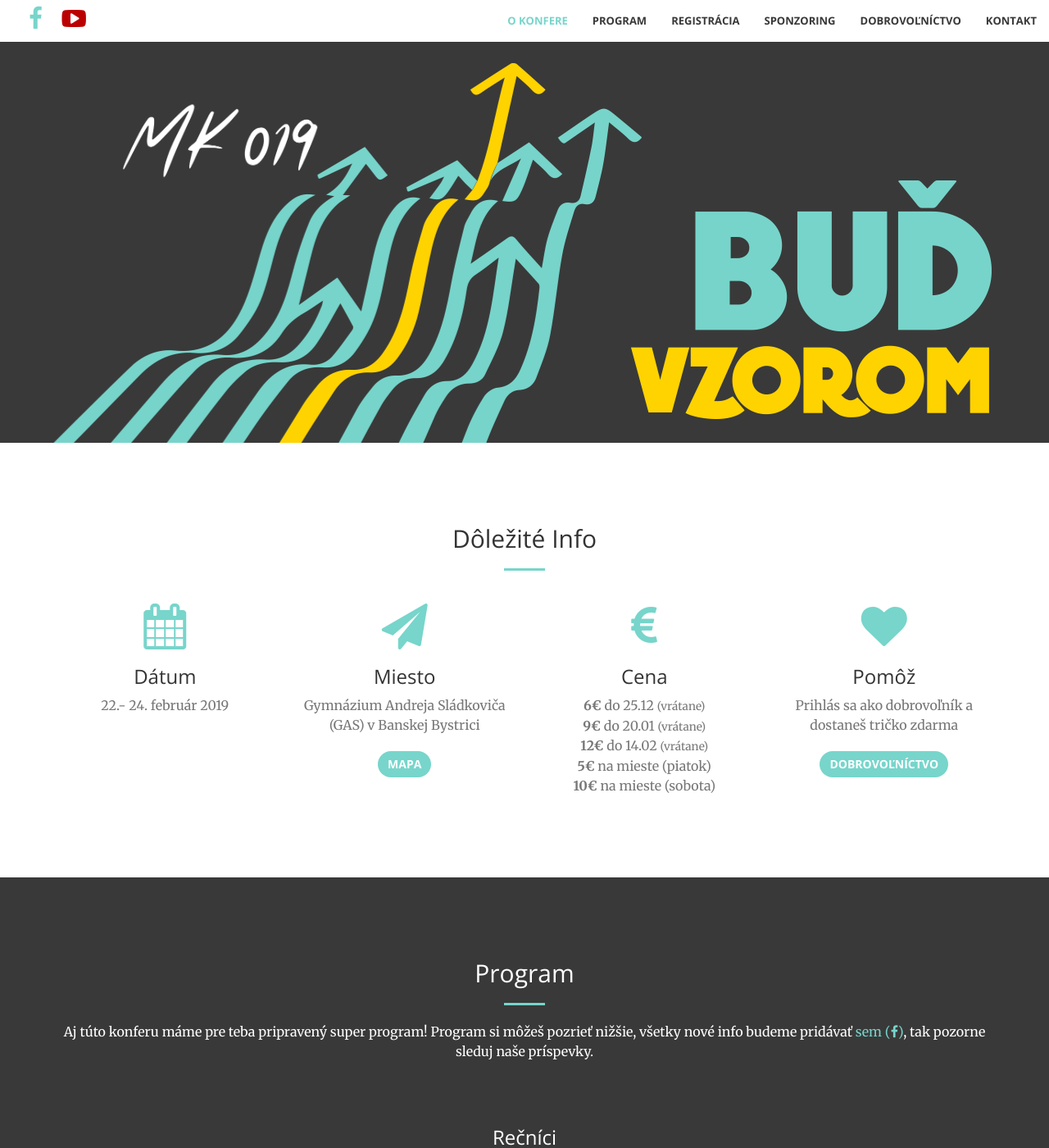
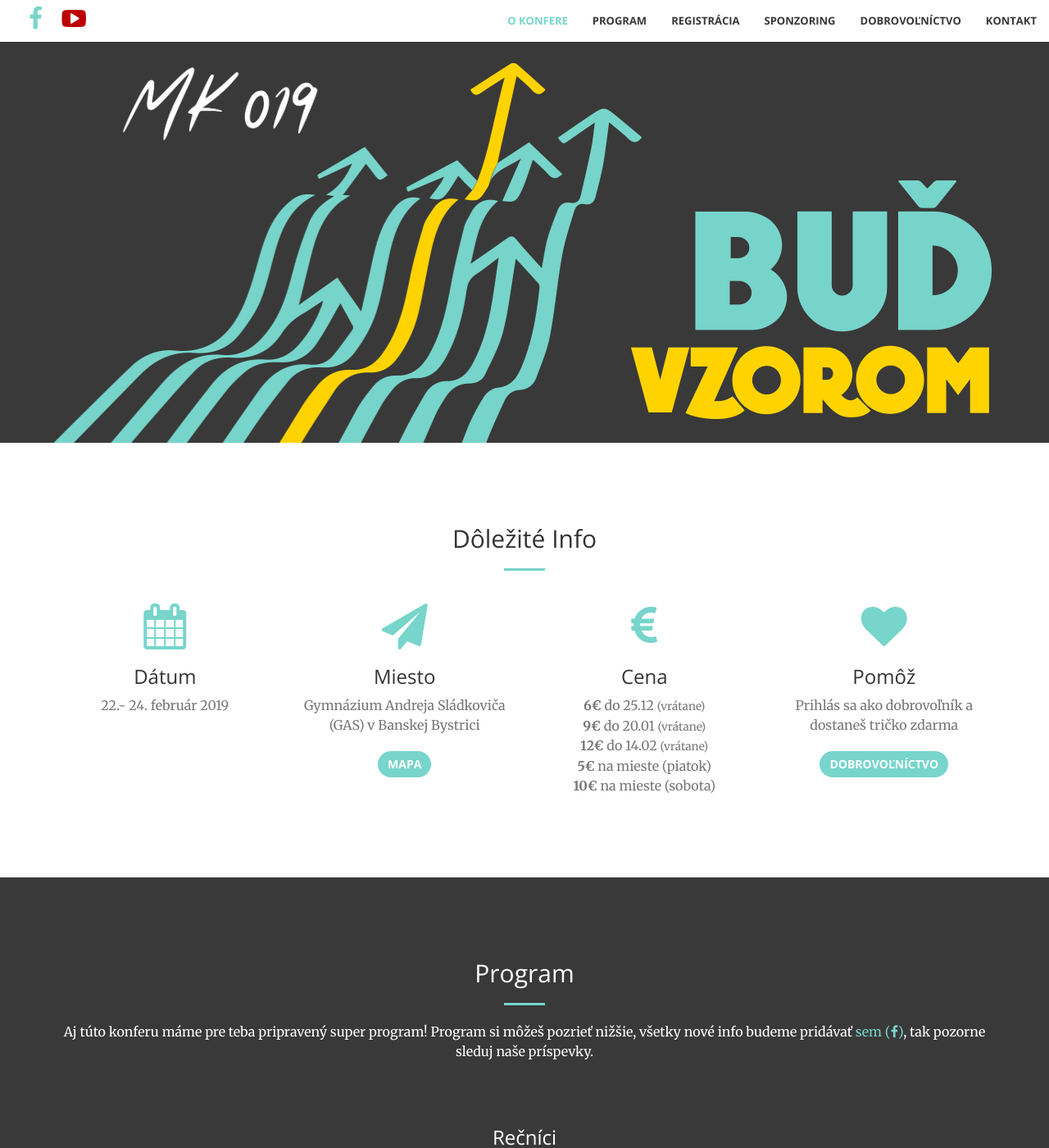
Before and after one commit to BJB-SK/mk2020, a Jekyll site: the page built from index.html, in a window 1280 px wide and 1400 px high. Shown: the whole window at 82% size. Built offline with Jekyll 4.4.1, drawn with Linux system fonts in a browser that asks for light colours.

Commit message:
A little bit header positioning

```diff
--- a/_sass/_style.scss
+++ b/_sass/_style.scss
@@ -23,6 +23,11 @@
   .navbar-nav {
     a.page-scroll {
       color: $theme-dark;
+      padding: 15px 10px;
+
+      @media (min-width: 992px) {
+        padding: 15px;
+      }
 
       &:hover {
         color: rgba($theme-primary, 0.4);
@@ -126,6 +131,7 @@
   background-image: url(../img/arrows.png);
   background-position: calc(50% - 78px) bottom;
   background-repeat: no-repeat;
+  padding-top: 55px;
 
   @media (min-width: 778px) {
     min-height: 580px;
@@ -145,13 +151,13 @@
 
     @media (min-width: 778px) {
       float: right;
-      margin-top: 240px;
+      margin-top: 280px;
       max-height: 200px;
     }
 
     @media (min-width: 992px) {
       float: right;
-      margin-top: 100px;
+      margin-top: 145px;
       max-height: none;
     }
   }
```
